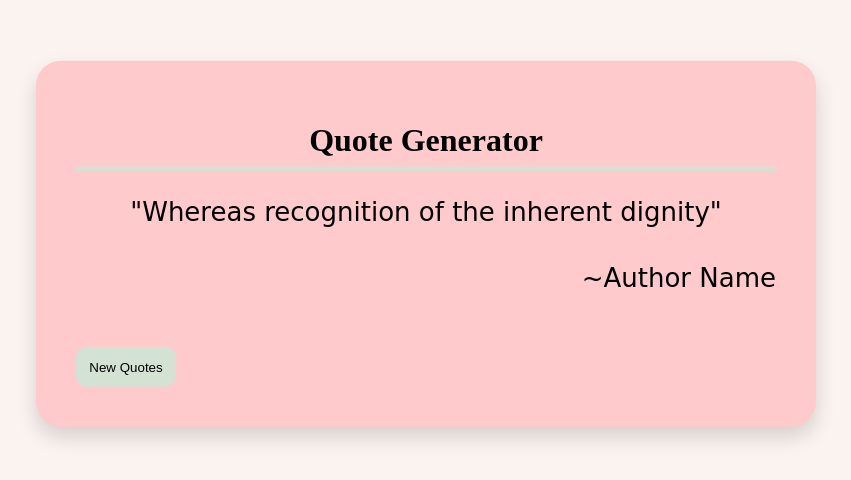
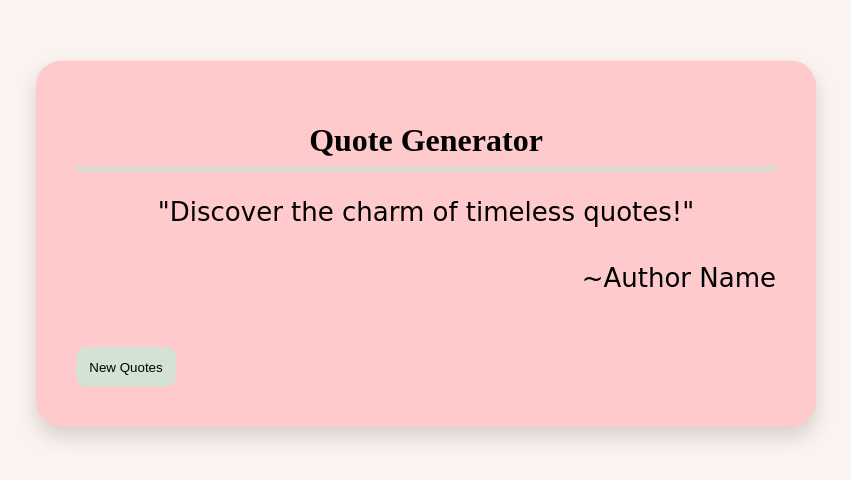
Before and after one commit to PRACHI0088/Quote_Generator, a plain HTML site: page index.html in a window 1280 px wide. Shown: the part 156-636 px from the top of the page, without its empty margins (214-1065 px from the left). Drawn offline with Linux system fonts and the light colour scheme; no server answers; a web font is replaced by a local one.

Commit message:
Update index.html

```diff
--- a/index.html
+++ b/index.html
@@ -29,7 +29,7 @@ crossorigin="anonymous" referrerpolicy="no-referrer" />
         </div>
     <div class="qdisplay">
         <!-- Quotes will be displayed here -->
-        <p id="quote">Whereas recognition of the inherent dignity</p>
+        <p id="quote">Discover the charm of timeless quotes!</p>
         <span id="author">Author Name</span>
     </div>
     <button class="button" onclick="getquote(api_url); "> New Quotes</button>  <!--STYLE ITTTT-->
```
